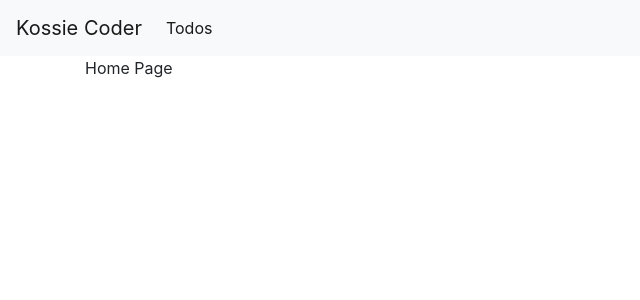
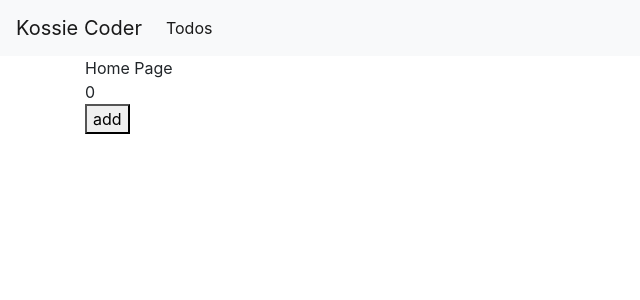
Before and after one commit to sujinJG/vue-study, a Vue app: page / in a window 1280 px wide. Shown: the top 300 px of the page, without its empty margins (0-640 px from the left). Built offline with nearby package versions, Linux system fonts and the light colour scheme.

Commit message:
62 toRefs

```diff
--- /dev/null
+++ b/src/composables/count.js
@@ -0,0 +1,9 @@
+import {reactive, toRefs} from 'vue';
+
+export const useCount=()=>{
+    const state = reactive({
+        count: 0
+    })
+
+    return toRefs(state);
+}
--- a/src/pages/index.vue
+++ b/src/pages/index.vue
@@ -1,10 +1,20 @@
 <template>
   <div>Home Page</div>
+  <div>{{ count }}</div>
+  <button @click="count++">add</button>
 </template>
 
 <script>
+import {useCount} from '@/composables/count'
 export default {
+  setup(){
+    const {count} = useCount();  // 구조분해해서 접근할 경우 reactivity를 잃음
 
+
+    return {
+      count
+    }
+  }
 }
 </script>
 
```
